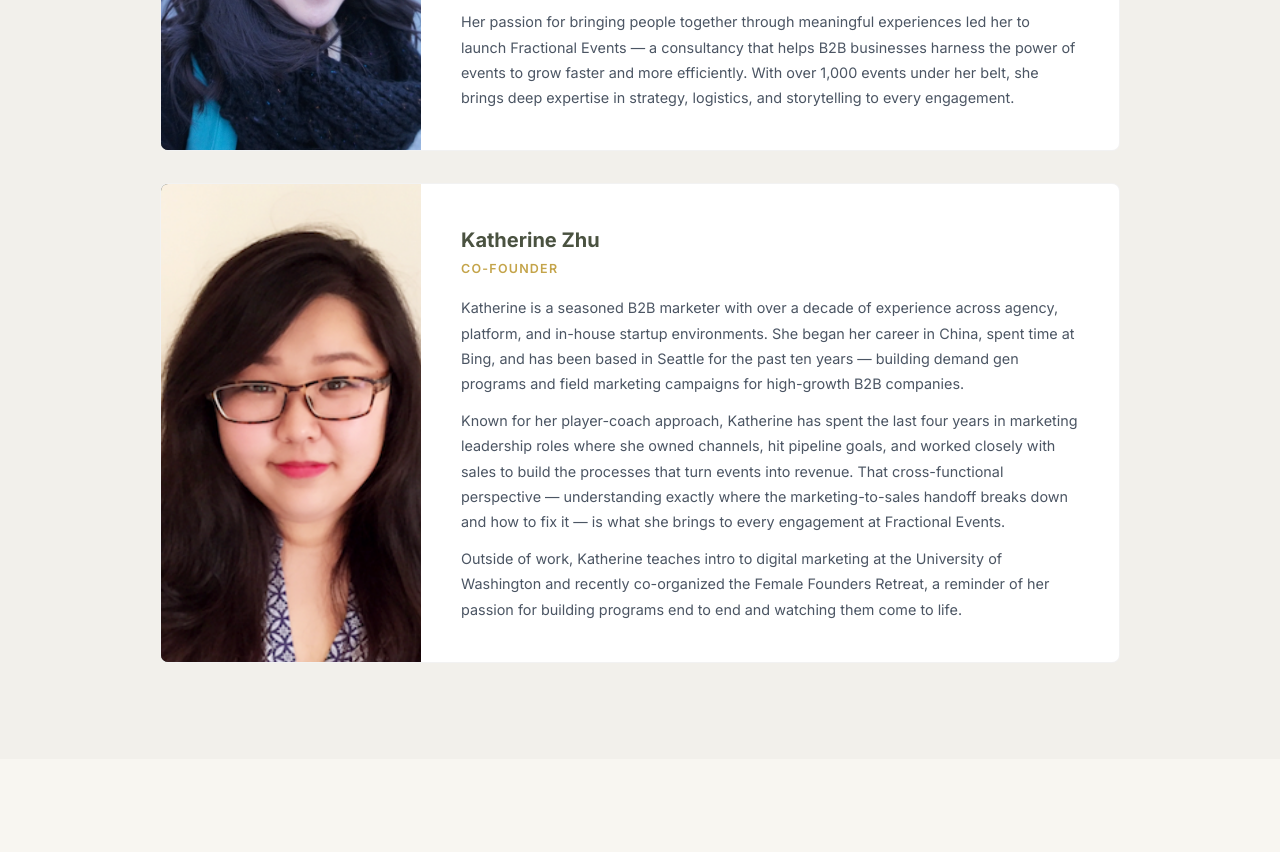
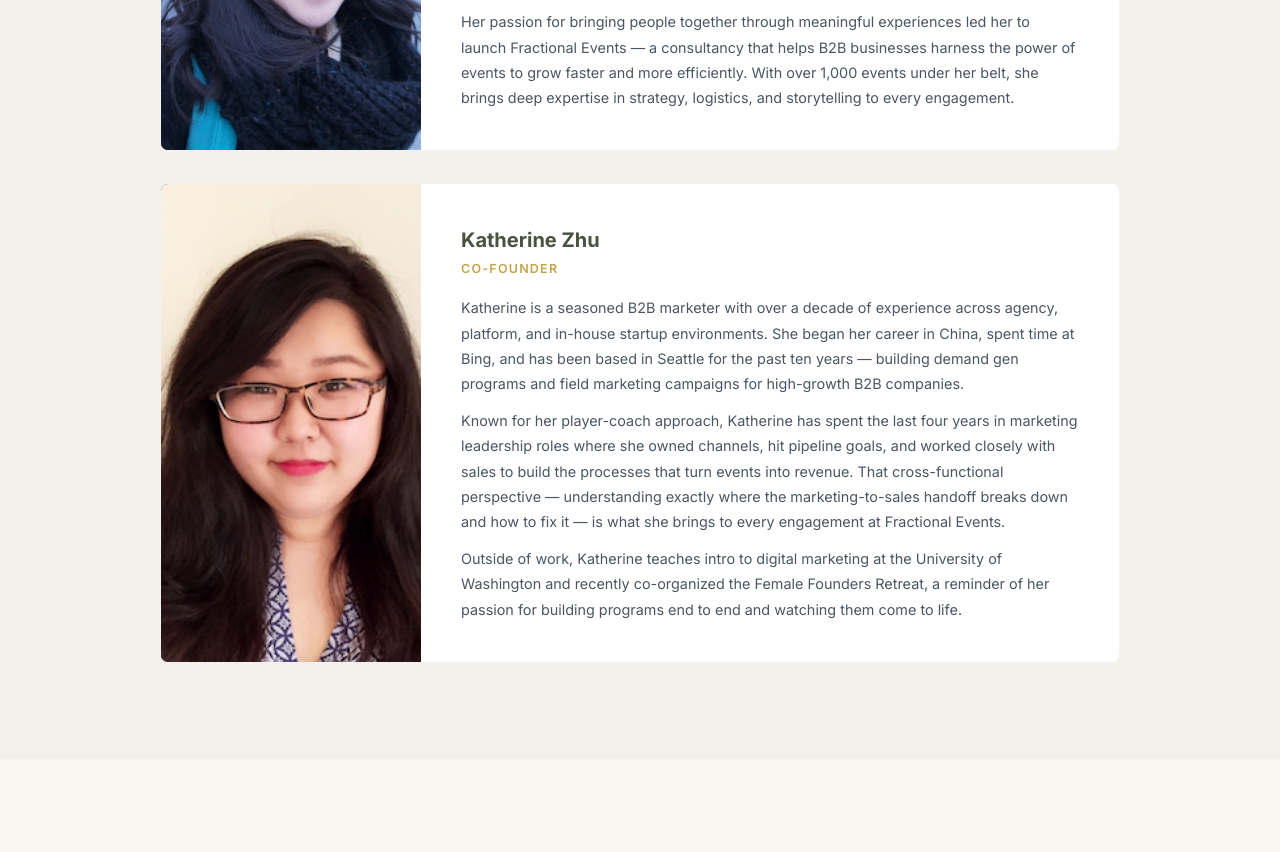
Before and after one commit to Fractional-Events/Website, a website: page index.html in a window 1280 px wide. Shown: the part 4633-5485 px from the top of the page. Drawn offline with Linux system fonts and the light colour scheme.

Commit message:
Adjust Katherine photo scale to 1.25

```diff
--- a/css/styles.css
+++ b/css/styles.css
@@ -619,7 +619,7 @@ section { padding: 6rem 5%; }
   object-position: center 20%;
 }
 
-.katherine-photo { transform: scale(1.3) translateX(10%); }
+.katherine-photo { transform: scale(1.25) translateX(10%); }
 
 .team-info {
   padding: 2.5rem 2.5rem;
```
